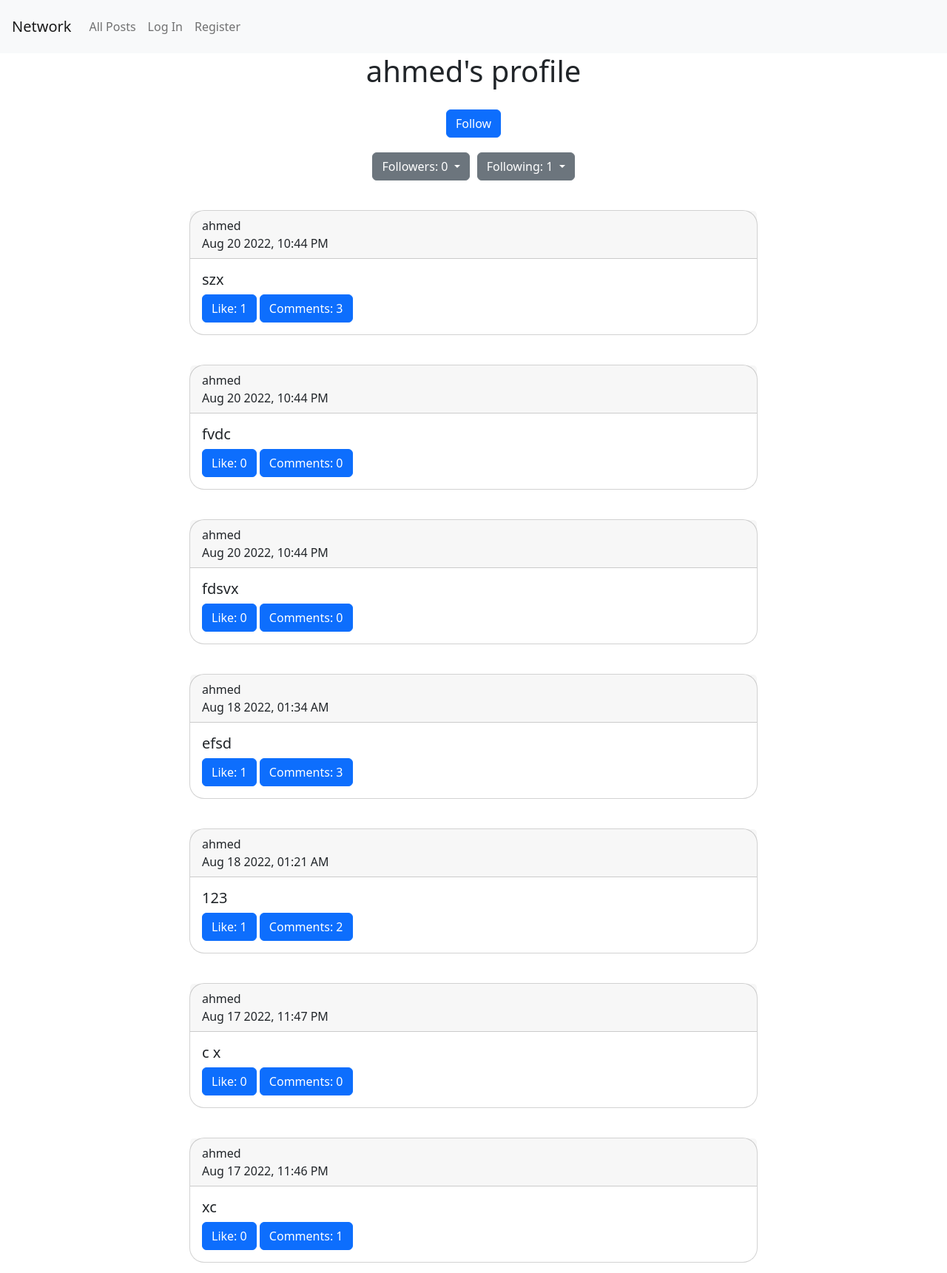
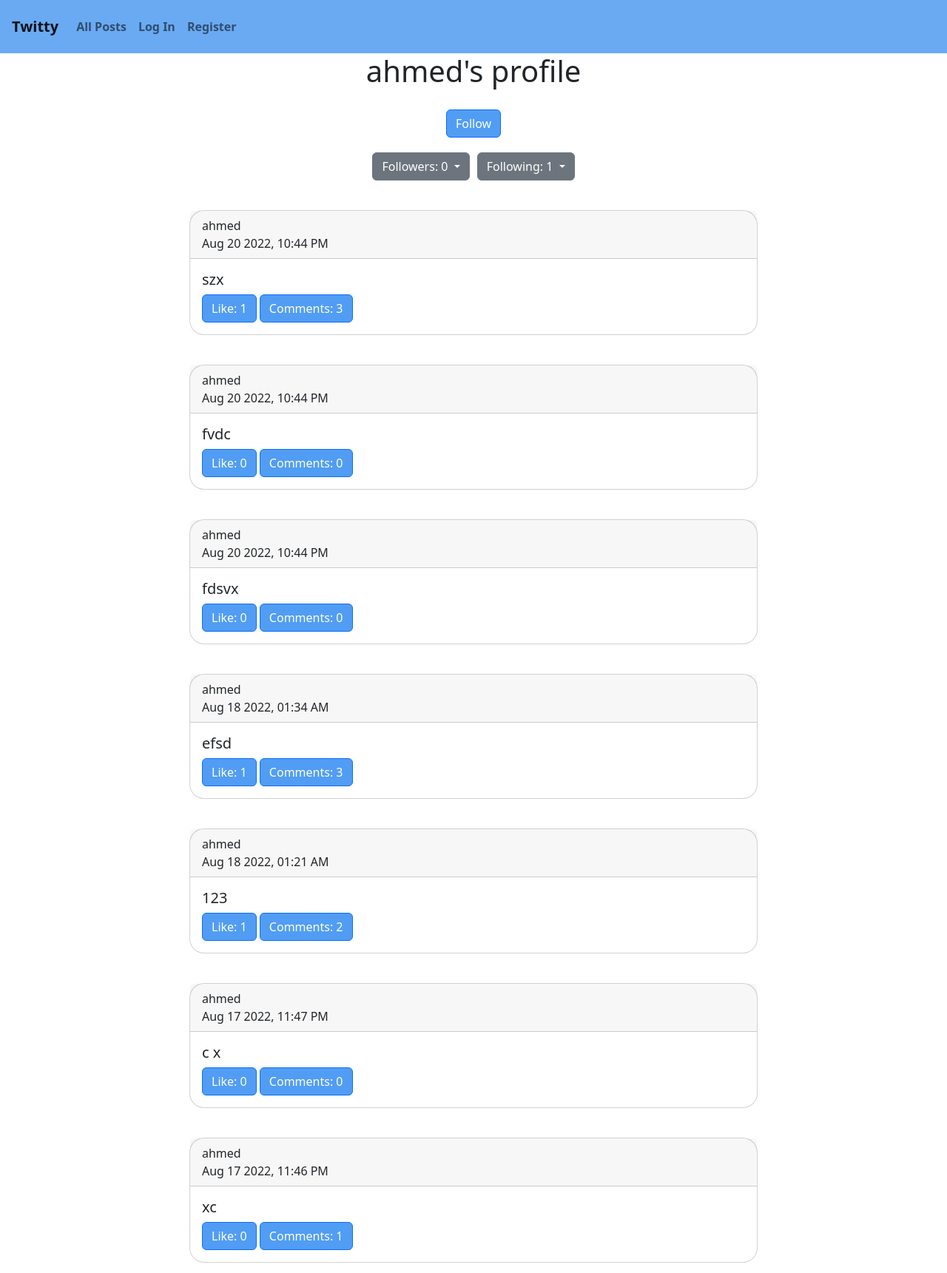
Before and after one commit to nameer50/Twitty, a Django app: a page that uses network/templates/network/layout.html in a window 1280 px wide. Shown: the top 1721 px of the page at 74% size. Run offline with Django 3.2, Linux system fonts and the light colour scheme; data comes from the database, SQL or seed files in the repository; both versions use the stored data as it was after the commit.

Commit message:
final working

```diff
--- a/network/static/network/posts.js
+++ b/network/static/network/posts.js
@@ -20,7 +20,6 @@ document.addEventListener('DOMContentLoaded', function() {
     document.querySelectorAll('#show-comments').forEach(el => {
         el.addEventListener('click', show_comments);
     });
-
   });
 
 function liked_post(event){
@@ -226,10 +225,5 @@ function comment(event){
         });
         comment_text.value = '';
 
-
-
-
-
-
     });
 }
--- a/network/static/network/styles.css
+++ b/network/static/network/styles.css
@@ -61,6 +61,11 @@ a:hover{
 #navbar{
     display: flex;
     padding: 1rem 1rem 1rem 1rem;
+    background-color: rgb(106, 170, 243);
+}
+
+.nav-link, .navbar-brand{
+    font-weight:bold ;
 }
 
 #profile{
@@ -92,3 +97,13 @@ a:hover{
 #edit-submit{
     margin-top:10px;
 }
+
+#edit{
+    position: absolute;
+    top: 10px;
+    right: 10px;
+}
+
+.btn-primary{
+    background-color: rgb(81, 157, 244);
+}
--- a/network/templates/network/layout.html
+++ b/network/templates/network/layout.html
@@ -15,8 +15,8 @@
     </head>
     <body>
 
-        <nav class="navbar navbar-expand-lg navbar-light bg-light" id="navbar">
-            <a class="navbar-brand" href="{% url 'index' %}">Network</a>
+        <nav class="navbar navbar-expand-lg navbar-light" id="navbar">
+            <a class="navbar-brand" href="{% url 'index' %}">Twitty</a>
 
             <div id="nav-items">
               <ul class="navbar-nav mr-auto" id="top-nav">
--- a/network/templates/network/posts.html
+++ b/network/templates/network/posts.html
@@ -35,9 +35,7 @@
           </form>
           {% endif %}
 
-          {% if post.user_post in following %}
-          <button>Unfollow</button>
-          {% endif %}
+
         </div>
 
         <div id="comments" style="display: none;">
--- a/network/templates/network/profile.html
+++ b/network/templates/network/profile.html
@@ -6,7 +6,8 @@
 
 <div id="profile" class="card">
 {% if user.username == profile %}
-<h1>This is your profile</h1>
+<h1>{{profile}}'s profile</h1>
+<h5>This is your profile</h5>
 {% else %}
 <h1>{{profile}}'s profile</h1>
 {% endif %}
```
Also changed, not shown: db.sqlite3.
